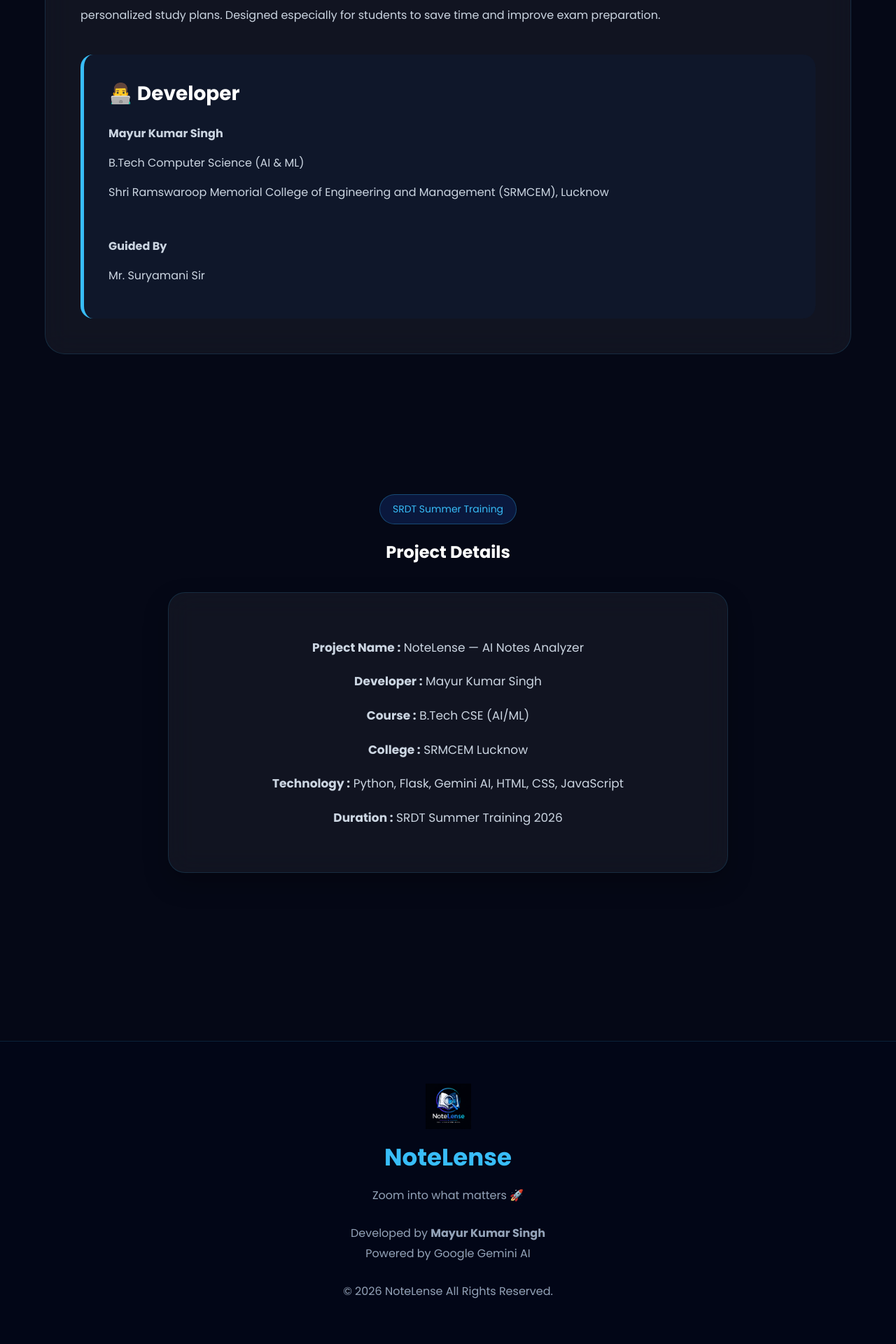
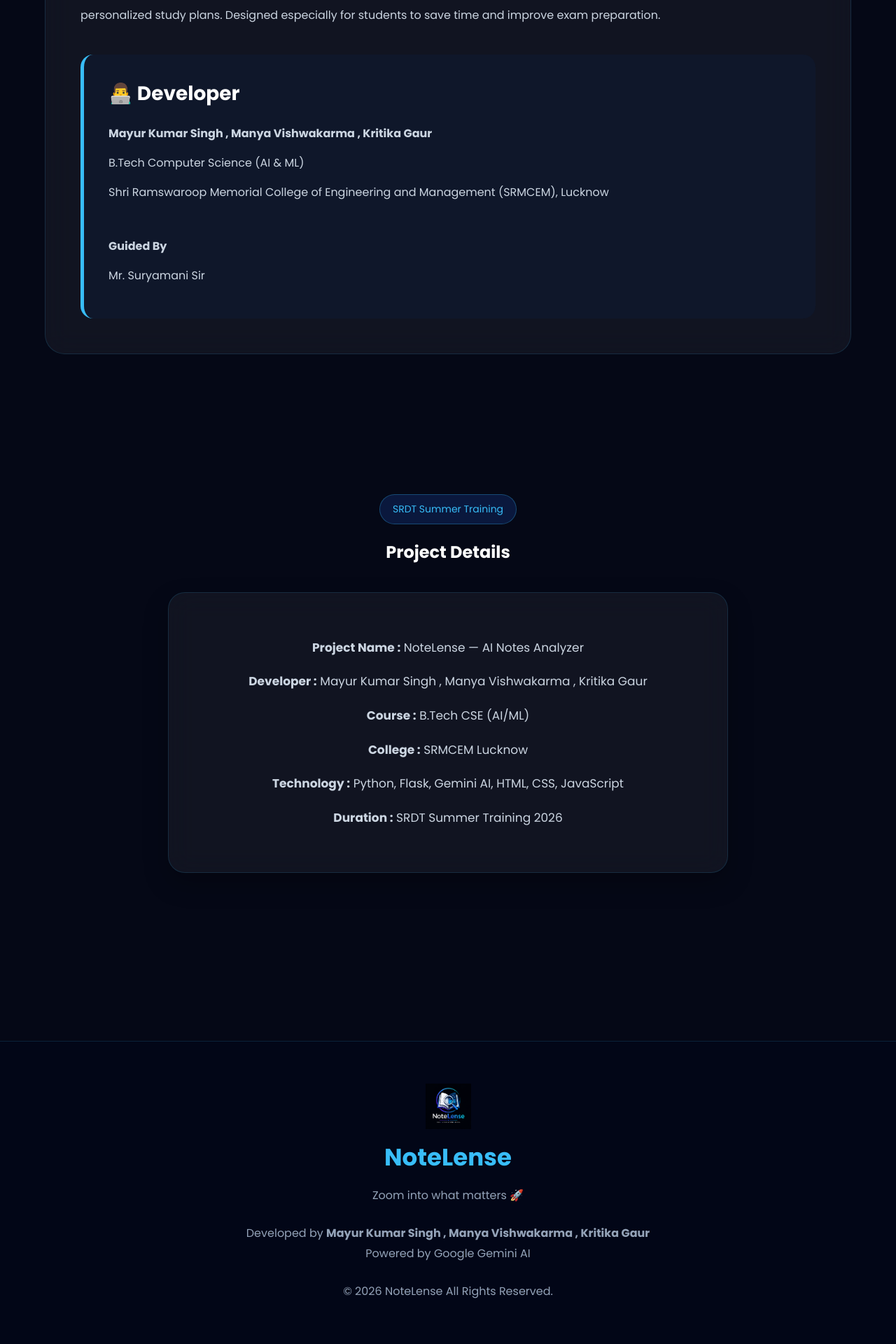
Before and after one commit to mayursingh24/NOTELENSE-AI, a Flask app: page / in a window 1280 px wide. Shown: the part 4115-6035 px from the top of the page at 70% size. Run offline with Flask 3, Linux system fonts and the light colour scheme.

Commit message:
Initial commit

```diff
--- a/templates/index.html
+++ b/templates/index.html
@@ -663,7 +663,7 @@
 
             <p>
 
-                <b>Mayur Kumar Singh</b>
+                <b>Mayur Kumar Singh , Manya Vishwakarma , Kritika Gaur</b>
 
             </p>
 
@@ -732,7 +732,7 @@
 
                 <b>Developer :</b>
 
-                Mayur Kumar Singh
+                Mayur Kumar Singh , Manya Vishwakarma , Kritika Gaur
 
             </p>
 
@@ -807,7 +807,7 @@
 
             <b>
 
-                Mayur Kumar Singh
+                Mayur Kumar Singh , Manya Vishwakarma , Kritika Gaur
 
             </b>
 
```
Also changed, not shown: README.md (deleted), 3 other files.
